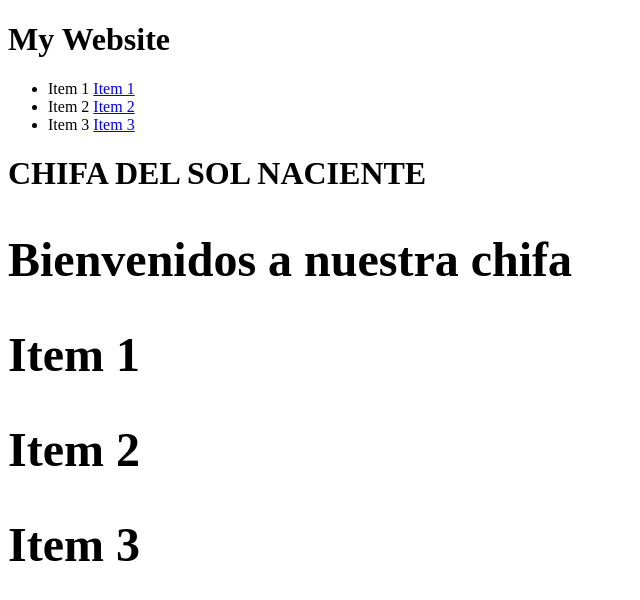
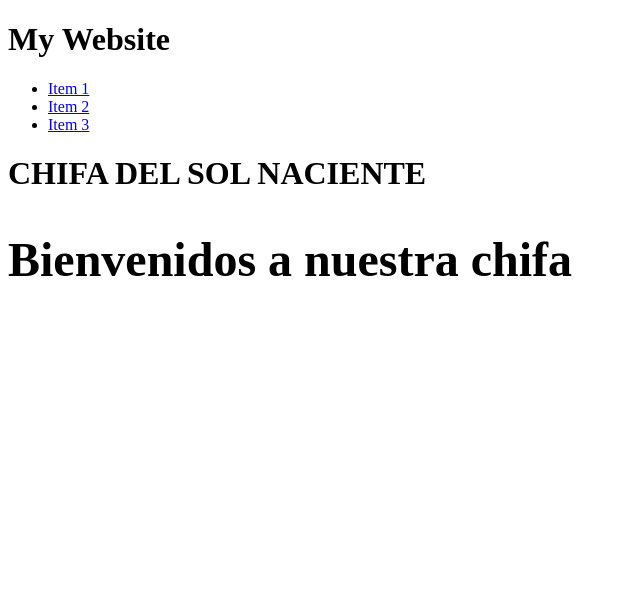
Before and after one commit to Foxy6756/Foxy6756, a plain HTML site: page index.html in a window 1280 px wide. Shown: the whole page, without its empty margins (0-640 px from the left). Drawn offline with Linux system fonts and the light colour scheme.

Commit message:
actulizar index.html

```diff
--- a/index.html
+++ b/index.html
@@ -11,24 +11,18 @@
 
 
 <ul>
-    <li>Item 1 <a href="Item 1">Item 1</a></li>
-    <li>Item 2 <a href="Item 2">Item 2</a></li>
-    <li>Item 3 <a href="Item 3">Item 3</a></li>
+    <li><a href="Item 1">Item 1</a></li>
+    <li><a href="Item 2">Item 2</a></li>
+    <li><a href="Item 3">Item 3</a></li>
 </ul>
 
 </nav>
 <h1>CHIFA DEL SOL NACIENTE</h>
-<header>
+
+
 <main>
 <h2> Bienvenidos a nuestra chifa </h2>
-<h2 id="Item 1">Item 1</h2>
-<h2 id="Item 2">Item 2</h2>
-<h2 id="Item 3">Item 3</h2>
 </main>
-
-
-
-</header>
 
 </body>
 </html>
```
